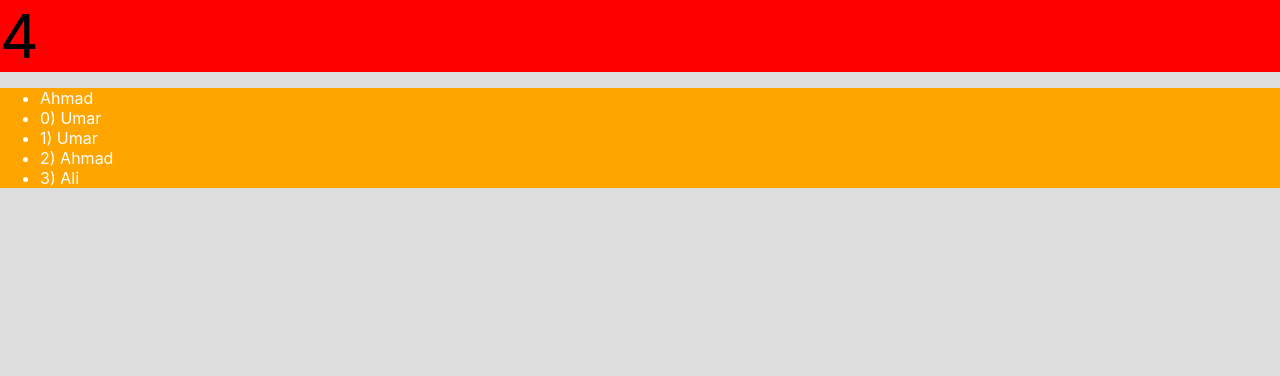
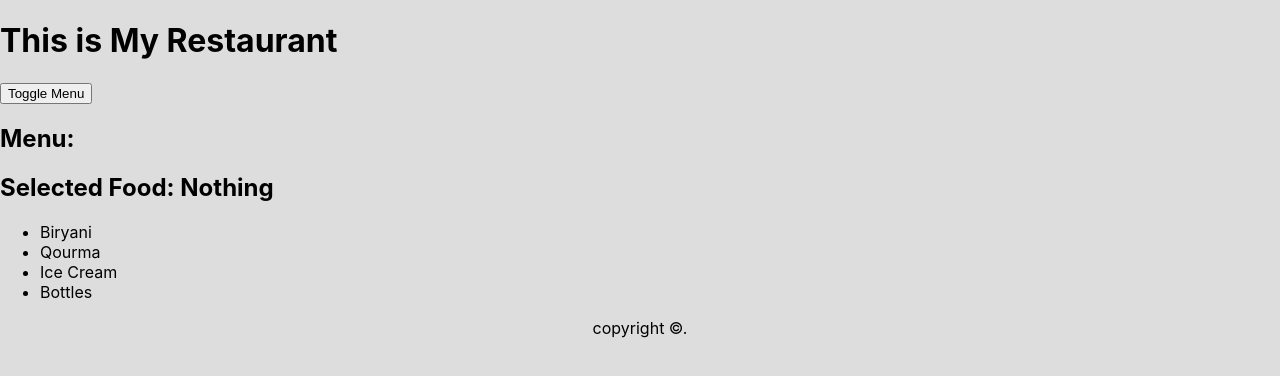
Before and after one commit to TechnaPK/batch2-react-practice-code, a React (Create React App) app: page / in a window 1280 px wide. Shown: the top 376 px of the page. Built offline with nearby package versions, Linux system fonts and the light colour scheme.

Commit message:
Practice code for session 09-11-2018

```diff
--- a/src/App.js
+++ b/src/App.js
@@ -1,30 +1,18 @@
 import React, { Component } from 'react';
+import Header from './components/Header'
+import Content from './components/Content'
+import Footer from './components/Footer'
 import './App.css';
 
 class App extends Component {
 
   render() {
 
-    // let number = 5;
-    // const name = "My name is Umar";
-
-    let names = ["Umar", "Umar", "Ahmad", "Ali"]
-
     return (
       <div>
-        <div style={{ backgroundColor: "red", fontSize: "60px" }} >{ 2 + 2 }</div>
-        <ul className="mylist">
-
-          <li> {names[2]}</li>
-
-
-          {names.map(function(value, index){
-
-            return <li key={index}>{index}) {value}</li>
-
-          })}
-
-        </ul>
+        <Header />
+        <Content />
+        <Footer />
       </div>
     );
 
--- /dev/null
+++ b/src/components/Content.js
@@ -0,0 +1,53 @@
+import React, { Component } from 'react';
+
+class Content extends Component {
+
+  state = {
+    displayMenu: true,
+    selectedFood: 'Nothing',
+    menu: ["Biryani", "Qourma", "Ice Cream", "Bottles"]
+  }
+
+
+  handleClick = () => {
+
+    if (this.state.displayMenu === true) {
+      this.setState({ displayMenu: false })
+
+    } else {
+      this.setState({ displayMenu: true })
+
+    }
+
+  }
+
+  updateSelection = ( value, index ) => {
+    console.log( index )
+    this.setState({ selectedFood: value })
+  }
+
+  render() {
+
+    const menuItems = this.state.menu.map((value, index) => {
+
+      return <li key={index} onClick={() => { this.setState({ selectedFood: value }) }} >  {value}  </li>
+
+    })
+
+    return (
+      <div>
+        <button onClick={this.handleClick}>Toggle Menu</button>
+        <h2>Menu:</h2>
+        <h2>Selected Food: {this.state.selectedFood}</h2>
+        <ul>
+          {this.state.displayMenu === true ? menuItems : ''}
+
+        </ul>
+
+      </div>
+    )
+
+  }
+
+}
+export default Content
--- /dev/null
+++ b/src/components/Footer.js
@@ -0,0 +1,18 @@
+import React, { Component } from 'react';
+
+class Footer extends Component {
+
+  render() {
+
+    return (
+      <div>
+        <p style={{ textAlign: 'center' }}>copyright &copy;.</p>
+      </div>
+    )
+
+  }
+
+}
+
+
+export default Footer
--- /dev/null
+++ b/src/components/Header.js
@@ -0,0 +1,17 @@
+import React, { Component } from 'react';
+
+class Header extends Component {
+
+    render() {
+
+      return (
+        <div>
+          <h1>This is My Restaurant</h1>
+        </div>
+      )
+
+    }
+
+  }
+
+  export default Header
```
